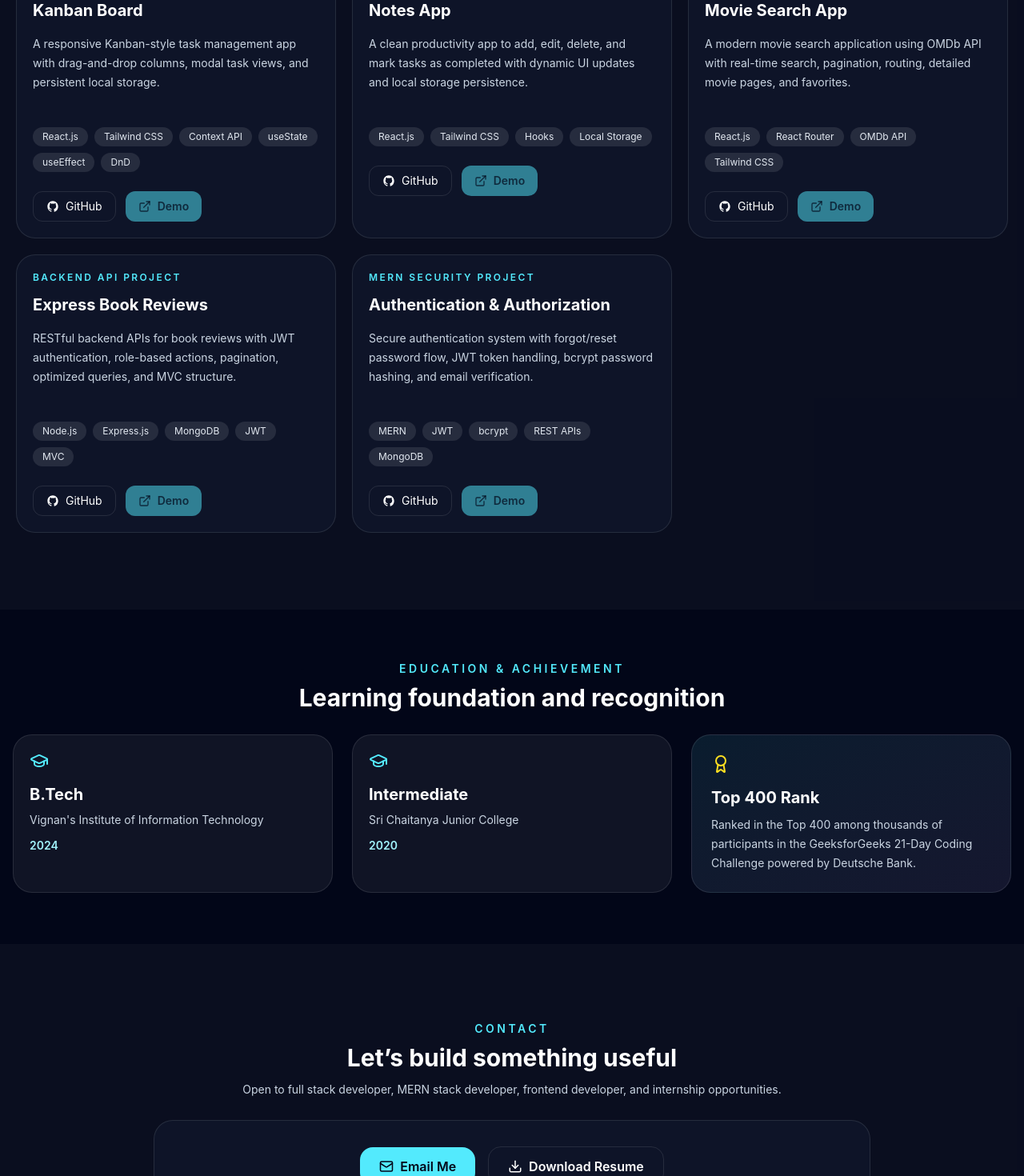
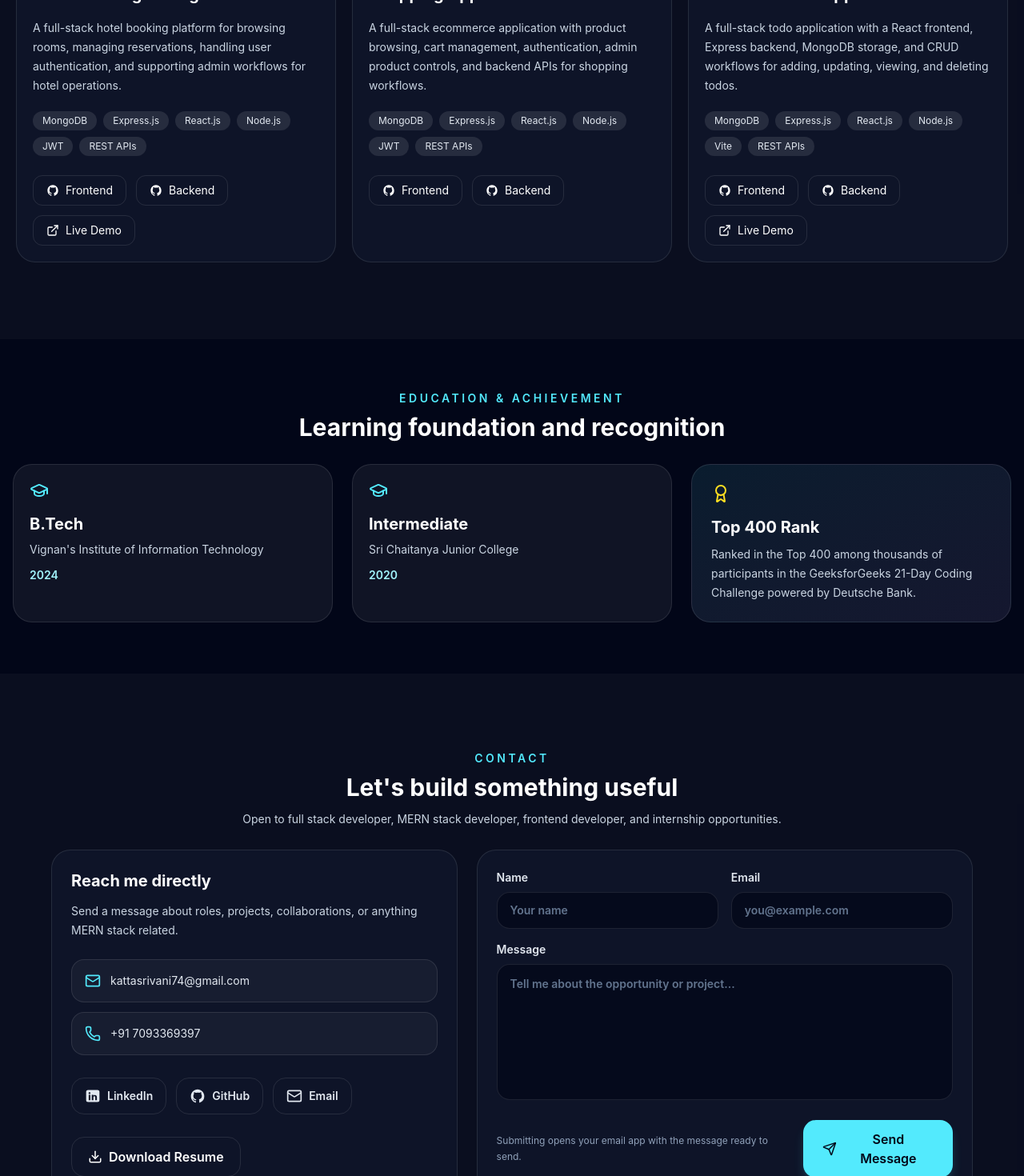
Before and after one commit to katta-srivani/portfolio, a React app: page / in a window 1280 px wide. Shown: the part 3060-4530 px from the top of the page at 80% size. Built offline with nearby package versions, Linux system fonts and the light colour scheme; the HTML template or start-up script is replaced by a standard one.

Commit message:
Update portfolio projects and contact section

```diff
--- a/src/App.jsx
+++ b/src/App.jsx
@@ -1,6 +1,6 @@
 import { useState } from "react";
 import { motion } from "framer-motion";
-import { Mail, Phone, ExternalLink, Download, Code2, Database, Server, Palette, Award, GraduationCap, BriefcaseBusiness, Menu, X } from "lucide-react";
+import { Mail, Phone, ExternalLink, Download, Code2, Database, Server, Palette, Award, GraduationCap, BriefcaseBusiness, Menu, X, Send } from "lucide-react";
 
 const profile = {
   name: "Srivani K",
@@ -56,39 +56,34 @@ const experiences = [
 
 const projects = [
   {
-    name: "Kanban Board",
-    type: "Task Management Application",
+    name: "Hotel Booking Management",
+    type: "MERN Stack Project",
     description:
-      "A responsive Kanban-style task management app with drag-and-drop columns, modal task views, and persistent local storage.",
-    tech: ["React.js", "Tailwind CSS", "Context API", "useState", "useEffect", "DnD"],
+      "A full-stack hotel booking platform for browsing rooms, managing reservations, handling user authentication, and supporting admin workflows for hotel operations.",
+    tech: ["MongoDB", "Express.js", "React.js", "Node.js", "JWT", "REST APIs"],
+    frontendGithub: "https://github.com/katta-srivani/hotel-frontend",
+    backendGithub: "https://github.com/katta-srivani/HotelBooking-Backend",
+    deployedUrl: "https://hotel-frontend-xlpi.vercel.app/",
   },
   {
-    name: "Notes App",
-    type: "To-Do Application",
+    name: "Shopping App",
+    type: "MERN Stack Project",
     description:
-      "A clean productivity app to add, edit, delete, and mark tasks as completed with dynamic UI updates and local storage persistence.",
-    tech: ["React.js", "Tailwind CSS", "Hooks", "Local Storage"],
+      "A full-stack ecommerce application with product browsing, cart management, authentication, admin product controls, and backend APIs for shopping workflows.",
+    tech: ["MongoDB", "Express.js", "React.js", "Node.js", "JWT", "REST APIs"],
+    frontendGithub: "https://github.com/katta-srivani/shopping-frontend",
+    backendGithub: "https://github.com/katta-srivani/shooping-backend",
+    deployedUrl: "",
   },
   {
-    name: "Movie Search App",
-    type: "API-Based Application",
+    name: "Fullstack Todo App",
+    type: "MERN Stack Project",
     description:
-      "A modern movie search application using OMDb API with real-time search, pagination, routing, detailed movie pages, and favorites.",
-    tech: ["React.js", "React Router", "OMDb API", "Tailwind CSS"],
-  },
-  {
-    name: "Express Book Reviews",
-    type: "Backend API Project",
-    description:
-      "RESTful backend APIs for book reviews with JWT authentication, role-based actions, pagination, optimized queries, and MVC structure.",
-    tech: ["Node.js", "Express.js", "MongoDB", "JWT", "MVC"],
-  },
-  {
-    name: "Authentication & Authorization",
-    type: "MERN Security Project",
-    description:
-      "Secure authentication system with forgot/reset password flow, JWT token handling, bcrypt password hashing, and email verification.",
-    tech: ["MERN", "JWT", "bcrypt", "REST APIs", "MongoDB"],
+      "A full-stack todo application with a React frontend, Express backend, MongoDB storage, and CRUD workflows for adding, updating, viewing, and deleting todos.",
+    tech: ["MongoDB", "Express.js", "React.js", "Node.js", "Vite", "REST APIs"],
+    frontendGithub: "https://github.com/katta-srivani/fullstack-Todo-app-/tree/main/frontend",
+    backendGithub: "https://github.com/katta-srivani/fullstack-Todo-app-/tree/main/backend",
+    deployedUrl: "https://fullstack-todo-app-wheat.vercel.app/",
   },
 ];
 
@@ -288,10 +283,16 @@ function Experience() {
 }
 
 function Projects() {
+  const projectLinks = [
+    { key: "frontendGithub", label: "Frontend", icon: <GitHubIcon size={16} /> },
+    { key: "backendGithub", label: "Backend", icon: <GitHubIcon size={16} /> },
+    { key: "deployedUrl", label: "Live Demo", icon: <ExternalLink size={16} /> },
+  ];
+
   return (
     <section id="projects" className="bg-white/[0.03] px-5 py-24">
       <div className="mx-auto max-w-7xl">
-        <SectionTitle eyebrow="Projects" title="Featured portfolio projects" subtitle="A selection of frontend, backend, and MERN projects demonstrating UI development, API integration, authentication, and state management." />
+        <SectionTitle eyebrow="Projects" title="Featured MERN stack projects" subtitle="Complete projects with descriptions, tech stacks, frontend and backend repositories, and deployed links." />
         <div className="grid gap-5 md:grid-cols-2 lg:grid-cols-3">
           {projects.map((project) => (
             <motion.article key={project.name} initial="hidden" whileInView="visible" viewport={{ once: true }} variants={fadeUp} className="group rounded-3xl border border-white/10 bg-slate-900/80 p-5 transition hover:-translate-y-2 hover:border-cyan-300/40 hover:shadow-2xl hover:shadow-cyan-950/40">
@@ -301,9 +302,17 @@ function Projects() {
               <div className="mt-5 flex flex-wrap gap-2">
                 {project.tech.map((tech) => <span key={tech} className="rounded-full bg-white/10 px-3 py-1 text-xs text-slate-200">{tech}</span>)}
               </div>
-              <div className="mt-6 flex gap-3">
-                <a href={profile.github} target="_blank" rel="noreferrer" className="inline-flex items-center gap-2 rounded-xl border border-white/10 px-4 py-2 text-sm text-white transition hover:border-cyan-300/50 hover:bg-white/10"><GitHubIcon size={16} /> GitHub</a>
-                <button type="button" disabled className="inline-flex cursor-not-allowed items-center gap-2 rounded-xl bg-cyan-300/50 px-4 py-2 text-sm font-semibold text-slate-950/70"><ExternalLink size={16} /> Demo</button>
+              <div className="mt-6 flex flex-wrap gap-3">
+                {projectLinks.map((link) => (
+                  project[link.key] ? (
+                    <a key={link.key} href={project[link.key]} target="_blank" rel="noreferrer" className="inline-flex items-center gap-2 rounded-xl border border-white/10 px-4 py-2 text-sm text-white transition hover:border-cyan-300/50 hover:bg-white/10">
+                      {link.icon} {link.label}
+                    </a>
+                  ) : null
+                ))}
+                {!projectLinks.some((link) => project[link.key]) && (
+                  <span className="rounded-xl border border-white/10 px-4 py-2 text-sm text-slate-400">Links coming soon</span>
+                )}
               </div>
             </motion.article>
           ))}
@@ -339,19 +348,83 @@ function Education() {
 }
 
 function Contact() {
+  const [form, setForm] = useState({ name: "", email: "", message: "" });
+
+  const handleChange = (event) => {
+    const { name, value } = event.target;
+    setForm((current) => ({ ...current, [name]: value }));
+  };
+
+  const handleSubmit = (event) => {
+    event.preventDefault();
+    const subject = encodeURIComponent(`Portfolio contact from ${form.name || "a visitor"}`);
+    const body = encodeURIComponent(
+      `Name: ${form.name}\nEmail: ${form.email}\n\nMessage:\n${form.message}`
+    );
+    window.location.href = `mailto:${profile.email}?subject=${subject}&body=${body}`;
+  };
+
+  const socialLinks = [
+    { label: "LinkedIn", href: profile.linkedin, icon: <LinkedInIcon size={20} /> },
+    { label: "GitHub", href: profile.github, icon: <GitHubIcon size={20} /> },
+    { label: "Email", href: `mailto:${profile.email}`, icon: <Mail size={20} /> },
+  ];
+
   return (
     <section id="contact" className="bg-white/[0.03] px-5 py-24">
-      <div className="mx-auto max-w-4xl text-center">
-        <SectionTitle eyebrow="Contact" title="Let’s build something useful" subtitle="Open to full stack developer, MERN stack developer, frontend developer, and internship opportunities." />
-        <div className="rounded-3xl border border-white/10 bg-slate-900/80 p-8">
-          <div className="flex flex-col items-center justify-center gap-4 sm:flex-row">
-            <a href={`mailto:${profile.email}`} className="inline-flex items-center gap-2 rounded-2xl bg-cyan-300 px-6 py-3 font-semibold text-slate-950 transition hover:bg-cyan-200"><Mail size={18} /> Email Me</a>
-            <a href={profile.resume} download className="inline-flex items-center gap-2 rounded-2xl border border-white/10 px-6 py-3 font-semibold text-white transition hover:bg-white/10"><Download size={18} /> Download Resume</a>
-          </div>
-          <div className="mt-6 flex justify-center gap-4 text-slate-300">
-            <a href={profile.github} target="_blank" rel="noreferrer" aria-label="GitHub profile" title="GitHub profile" className="rounded-full border border-white/10 p-3 text-slate-300 transition hover:border-cyan-300/50 hover:text-cyan-300"><GitHubIcon size={20} /></a>
-            <a href={profile.linkedin} target="_blank" rel="noreferrer" aria-label="LinkedIn profile" title="LinkedIn profile" className="rounded-full border border-white/10 p-3 text-slate-300 transition hover:border-cyan-300/50 hover:text-cyan-300"><LinkedInIcon size={20} /></a>
-          </div>
+      <div className="mx-auto max-w-6xl">
+        <SectionTitle eyebrow="Contact" title="Let's build something useful" subtitle="Open to full stack developer, MERN stack developer, frontend developer, and internship opportunities." />
+        <div className="grid gap-6 lg:grid-cols-[0.9fr_1.1fr]">
+          <motion.div initial="hidden" whileInView="visible" viewport={{ once: true }} variants={fadeUp} className="rounded-3xl border border-white/10 bg-slate-900/80 p-6">
+            <h3 className="text-xl font-bold text-white">Reach me directly</h3>
+            <p className="mt-3 text-sm leading-6 text-slate-300">
+              Send a message about roles, projects, collaborations, or anything MERN stack related.
+            </p>
+            <div className="mt-6 space-y-3">
+              <a href={`mailto:${profile.email}`} className="flex items-center gap-3 rounded-2xl border border-white/10 bg-white/[0.04] p-4 text-sm text-slate-200 transition hover:border-cyan-300/50 hover:bg-white/[0.08]">
+                <Mail className="text-cyan-300" size={20} />
+                {profile.email}
+              </a>
+              <a href={`tel:${profile.phone.replace(/\s/g, "")}`} className="flex items-center gap-3 rounded-2xl border border-white/10 bg-white/[0.04] p-4 text-sm text-slate-200 transition hover:border-cyan-300/50 hover:bg-white/[0.08]">
+                <Phone className="text-cyan-300" size={20} />
+                {profile.phone}
+              </a>
+            </div>
+            <div className="mt-7 flex flex-wrap gap-3">
+              {socialLinks.map((link) => (
+                <a key={link.label} href={link.href} target={link.label === "Email" ? undefined : "_blank"} rel={link.label === "Email" ? undefined : "noreferrer"} aria-label={`${link.label} profile`} title={link.label} className="inline-flex items-center gap-2 rounded-2xl border border-white/10 px-4 py-3 text-sm font-semibold text-slate-200 transition hover:border-cyan-300/50 hover:bg-white/10 hover:text-cyan-200">
+                  {link.icon}
+                  {link.label}
+                </a>
+              ))}
+            </div>
+            <a href={profile.resume} download className="mt-7 inline-flex items-center gap-2 rounded-2xl border border-white/10 px-5 py-3 font-semibold text-white transition hover:bg-white/10">
+              <Download size={18} /> Download Resume
+            </a>
+          </motion.div>
+
+          <motion.form initial="hidden" whileInView="visible" viewport={{ once: true }} variants={fadeUp} onSubmit={handleSubmit} className="rounded-3xl border border-white/10 bg-slate-900/80 p-6">
+            <div className="grid gap-4 sm:grid-cols-2">
+              <label className="text-sm font-semibold text-slate-200">
+                Name
+                <input type="text" name="name" value={form.name} onChange={handleChange} required placeholder="Your name" className="mt-2 w-full rounded-2xl border border-white/10 bg-slate-950/70 px-4 py-3 text-sm text-white outline-none transition placeholder:text-slate-500 focus:border-cyan-300/60" />
+              </label>
+              <label className="text-sm font-semibold text-slate-200">
+                Email
+                <input type="email" name="email" value={form.email} onChange={handleChange} required placeholder="you@example.com" className="mt-2 w-full rounded-2xl border border-white/10 bg-slate-950/70 px-4 py-3 text-sm text-white outline-none transition placeholder:text-slate-500 focus:border-cyan-300/60" />
+              </label>
+            </div>
+            <label className="mt-4 block text-sm font-semibold text-slate-200">
+              Message
+              <textarea name="message" value={form.message} onChange={handleChange} required rows={6} placeholder="Tell me about the opportunity or project..." className="mt-2 w-full resize-none rounded-2xl border border-white/10 bg-slate-950/70 px-4 py-3 text-sm leading-6 text-white outline-none transition placeholder:text-slate-500 focus:border-cyan-300/60" />
+            </label>
+            <div className="mt-5 flex flex-col gap-3 sm:flex-row sm:items-center sm:justify-between">
+              <p className="text-xs leading-5 text-slate-400">Submitting opens your email app with the message ready to send.</p>
+              <button type="submit" className="inline-flex items-center justify-center gap-2 rounded-2xl bg-cyan-300 px-6 py-3 font-semibold text-slate-950 shadow-lg shadow-cyan-300/20 transition hover:-translate-y-1 hover:bg-cyan-200">
+                <Send size={18} /> Send Message
+              </button>
+            </div>
+          </motion.form>
         </div>
       </div>
     </section>
```
